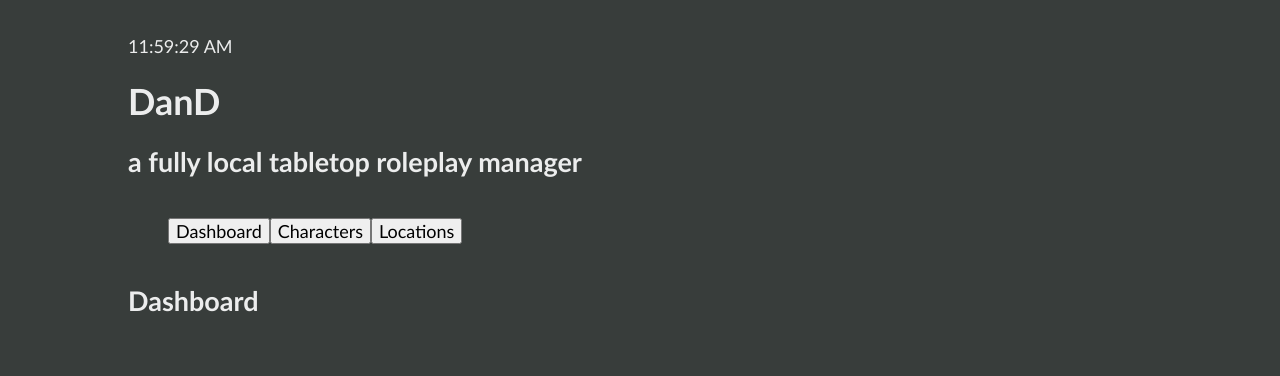
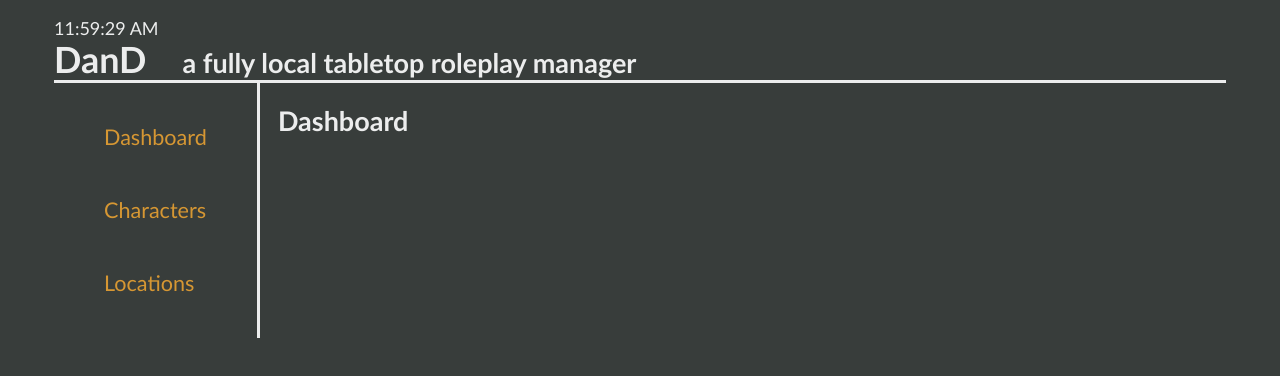
Before and after one commit to Calvaz/dand-local, a React (Create React App) app: page / in a window 1280 px wide. Shown: the top 376 px of the page. Built offline with nearby package versions, Linux system fonts and the light colour scheme.

Commit message:
basic css

```diff
--- a/src/component/character/character.detail.js
+++ b/src/component/character/character.detail.js
@@ -12,6 +12,7 @@ export default class CharacterDetail extends React.Component {
       <div style={style}>
         <h3>{this.props.character.name}</h3>
         <h4>{this.props.character.class}</h4>
-      </div>)
+      </div>
+      )
   }
 }
--- a/src/component/header.js
+++ b/src/component/header.js
@@ -16,11 +16,7 @@ export default class Header extends React.Component {
 
         <h1>DanD</h1>
         <h2>a fully local tabletop roleplay manager</h2>
-        <menu>
-          <li><button onClick={this.changePage.bind(this, DASHBOARD)}>Dashboard</button></li>
-          <li><button onClick={this.changePage.bind(this, CHARACTERS)}>Characters</button></li>
-          <li><button onClick={this.changePage.bind(this, LOCATIONS)}>Locations</button></li>
-        </menu>
+
         <span>{this.props.layout}</span>
       </header>
     )
--- a/src/component/layout.js
+++ b/src/component/layout.js
@@ -9,22 +9,33 @@ export const CHARACTERS = 'CHARACTERS'
 export const LOCATIONS = 'LOCATIONS'
 
 export default class Layout extends React.Component {
-  constructor (props) {
+  constructor(props) {
     super(props)
+
     this.state = { layout: DASHBOARD }
   }
 
-  onPageChange (page) {
+  onPageChange(page) {
     this.setState({ layout: page })
   }
 
-  render () {
+  render() {
     return (
-      <div>
-        <Header onChange={this.onPageChange.bind(this)} value={this.state.layout} />
-        {this.state.layout === CHARACTERS && <Characters />}
-        {this.state.layout === LOCATIONS && <Locations />}
-        {this.state.layout === DASHBOARD && <Dashboard />}
+      <div id="dand-layout">
+        <Header />
+        <div id="flex-container"><nav>
+          <ol>
+            <li><button onClick={this.onPageChange.bind(this, DASHBOARD)}>Dashboard</button></li>
+            <li><button onClick={this.onPageChange.bind(this, CHARACTERS)}>Characters</button></li>
+            <li><button onClick={this.onPageChange.bind(this, LOCATIONS)}>Locations</button></li>
+          </ol>
+        </nav>
+          <main>
+            {this.state.layout === CHARACTERS && <Characters />}
+            {this.state.layout === LOCATIONS && <Locations />}
+            {this.state.layout === DASHBOARD && <Dashboard />}
+          </main>
+        </div>
       </div>
     )
   }
--- a/src/index.css
+++ b/src/index.css
@@ -1,17 +1,63 @@
-#root{
-    font-family: 'Gill Sans', 'Gill Sans MT', Calibri, 'Trebuchet MS', sans-serif;
-    margin: 2em auto;
-    width: 80vw;
-    font-size: large;
+body{
+    background-color: #383d3b;
+    color: #eceded
 }
-li{
-    list-style: none;
-}
-menu{
-    display: inline-flex;
+a {
+    color: #d69733
 }
 
-menu li{
+
+#dand-layout{
+    font-family: 'Gill Sans', 'Gill Sans MT', Calibri, 'Trebuchet MS', sans-serif;
+    font-size: large;
+    padding: 1em 3em;
+}
+
+#flex-container{
     display: flex;
-    flex-direction: row;
+    width: 95vw;
+    margin: 0 auto;
+
 }
+
+nav li {
+    padding: 0.5em 1em;
+    list-style-type: none;
+    margin: 0;
+}
+nav li button{
+     /* background-color: #d69733;  */
+    background: none;
+    border: none;
+    color: #d69733;
+    padding: 15px 32px;
+    text-align: center;
+    text-decoration: none;
+    display: inline-block;
+    font-size: larger;
+}
+nav ol{
+    padding: 0
+}
+
+nav {
+    flex: 1;
+    flex-flow: column;
+    justify-content: center;
+    align-items: center;
+    border-right: #eceded solid 3px;
+    margin-right: 1em;
+}
+
+main {
+    flex: 11
+}
+
+header{
+    border-bottom: #eceded solid 3px;
+}
+
+header h1, header h2{
+    display: inline;
+    padding: 1em 1em 0 0
+}
```
